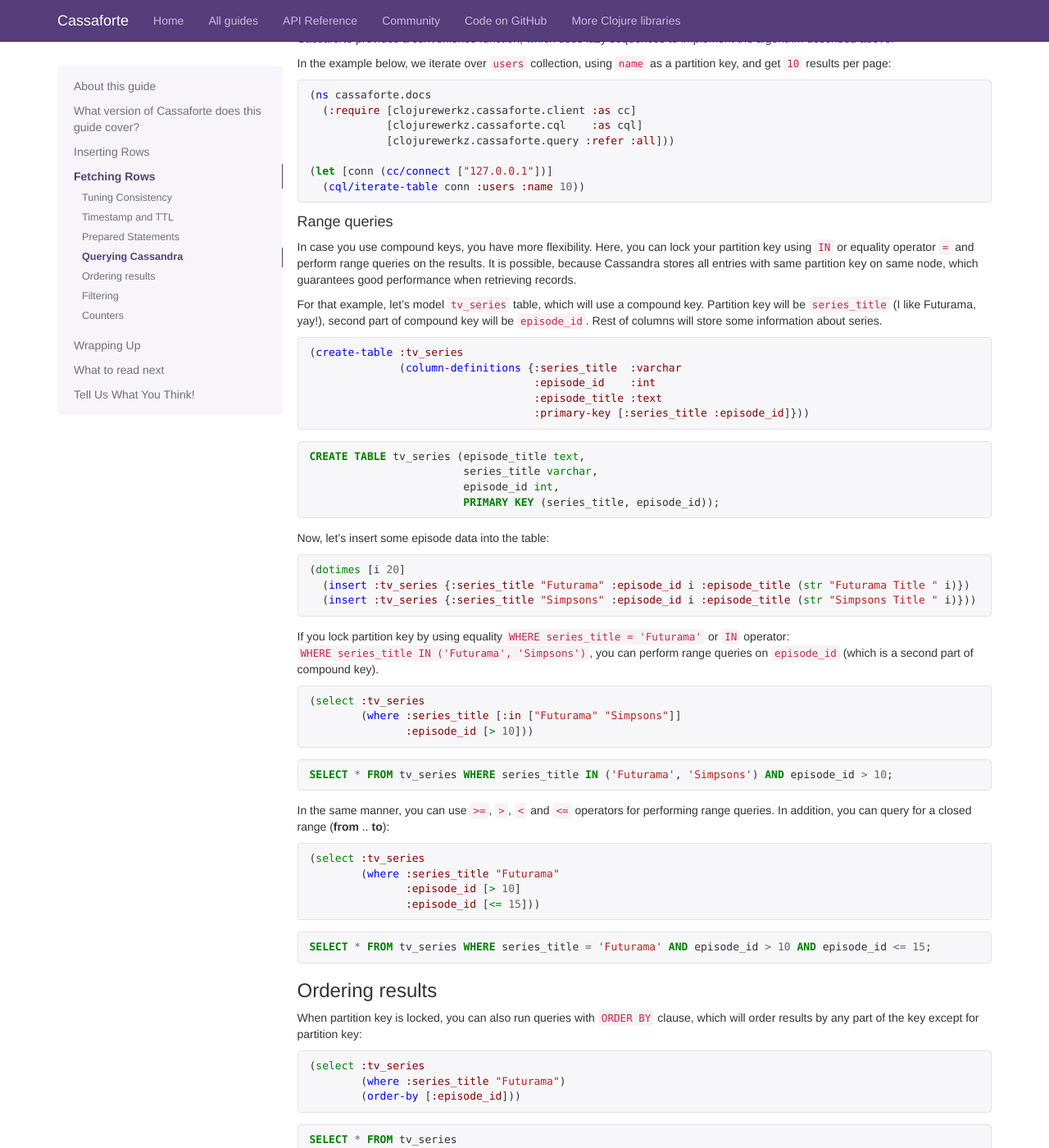
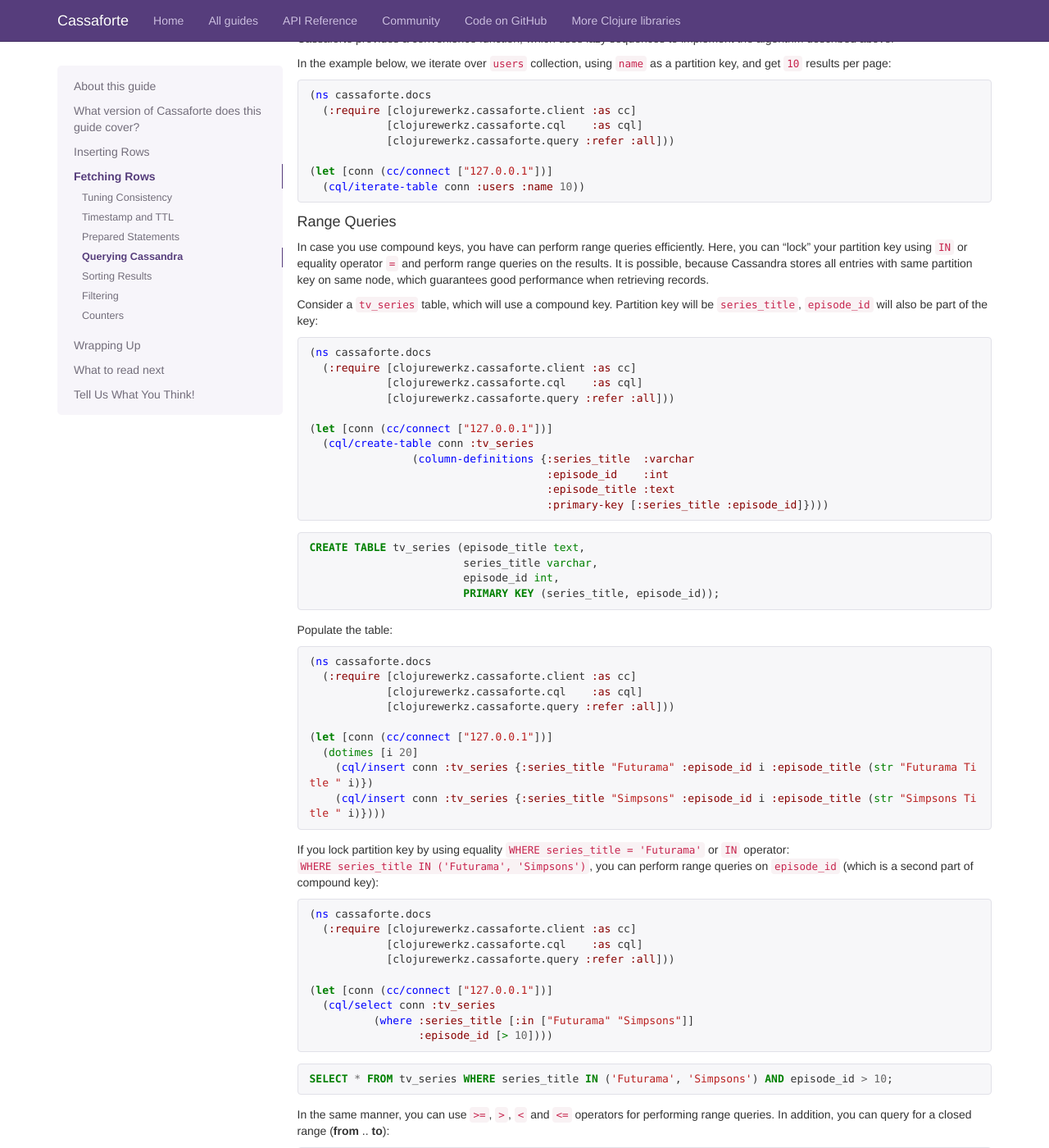
Before and after one commit to clojurewerkz/cassaforte.docs, a Jekyll site: the page built from articles/kv.md, in a window 1280 px wide and 1400 px high, scrolled down 10665 px. Shown: the whole window at 82% size. Built offline with Jekyll 4.4.1, drawn with Linux system fonts in a browser that asks for light colours; some web fonts are replaced; Markdown is read by kramdown in place of the engine named in the settings; some of the changed text lies outside the part shown.

Commit message:
Port the rest of K/V guide for 2.0

````diff
--- a/articles/kv.md
+++ b/articles/kv.md
@@ -700,25 +700,31 @@ as a partition key, and get `10` results per page:
 ```
 
 
-#### Range queries
+#### Range Queries
 
-In case you use compound keys, you have more flexibility. Here, you
-can lock your partition key using `IN` or equality operator `=` and
-perform range queries on the results. It is possible, because
-Cassandra stores all entries with same partition key on same node,
-which guarantees good performance when retrieving records.
+In case you use compound keys, you have can perform range queries
+efficiently. Here, you can "lock" your partition key using `IN` or
+equality operator `=` and perform range queries on the results. It is
+possible, because Cassandra stores all entries with same partition key
+on same node, which guarantees good performance when retrieving
+records.
 
-For that example, let's model `tv_series` table, which will use a
-compound key. Partition key will be `series_title` (I like Futurama,
-yay!), second part of compound key will be `episode_id`. Rest of
-columns will store some information about series.
+Consider a `tv_series` table, which will use a
+compound key. Partition key will be `series_title`, `episode_id` will also be
+part of the key:
 
 ```clj
-(create-table :tv_series
-              (column-definitions {:series_title  :varchar
-                                   :episode_id    :int
-                                   :episode_title :text
-                                   :primary-key [:series_title :episode_id]}))
+(ns cassaforte.docs
+  (:require [clojurewerkz.cassaforte.client :as cc]
+            [clojurewerkz.cassaforte.cql    :as cql]
+            [clojurewerkz.cassaforte.query :refer :all]))
+
+(let [conn (cc/connect ["127.0.0.1"])]
+  (cql/create-table conn :tv_series
+                (column-definitions {:series_title  :varchar
+                                     :episode_id    :int
+                                     :episode_title :text
+                                     :primary-key [:series_title :episode_id]})))
 ```
 
 ```sql
@@ -728,46 +734,67 @@ CREATE TABLE tv_series (episode_title text,
                         PRIMARY KEY (series_title, episode_id));
 ```
 
-Now, let's insert some episode data into the table:
+Populate the table:
 
 ```clj
-(dotimes [i 20]
-  (insert :tv_series {:series_title "Futurama" :episode_id i :episode_title (str "Futurama Title " i)})
-  (insert :tv_series {:series_title "Simpsons" :episode_id i :episode_title (str "Simpsons Title " i)}))
+(ns cassaforte.docs
+  (:require [clojurewerkz.cassaforte.client :as cc]
+            [clojurewerkz.cassaforte.cql    :as cql]
+            [clojurewerkz.cassaforte.query :refer :all]))
+
+(let [conn (cc/connect ["127.0.0.1"])]
+  (dotimes [i 20]
+    (cql/insert conn :tv_series {:series_title "Futurama" :episode_id i :episode_title (str "Futurama Title " i)})
+    (cql/insert conn :tv_series {:series_title "Simpsons" :episode_id i :episode_title (str "Simpsons Title " i)})))
 ```
 
-If you lock partition key by using equality `WHERE series_title = 'Futurama'` or `IN` operator:
-`WHERE series_title IN ('Futurama', 'Simpsons')`, you can perform range queries on `episode_id`
-(which is a second part of compound key).
+If you lock partition key by using equality `WHERE series_title =
+'Futurama'` or `IN` operator: `WHERE series_title IN ('Futurama',
+'Simpsons')`, you can perform range queries on `episode_id` (which is
+a second part of compound key):
 
 ```clj
-(select :tv_series
-        (where :series_title [:in ["Futurama" "Simpsons"]]
-               :episode_id [> 10]))
+(ns cassaforte.docs
+  (:require [clojurewerkz.cassaforte.client :as cc]
+            [clojurewerkz.cassaforte.cql    :as cql]
+            [clojurewerkz.cassaforte.query :refer :all]))
+
+(let [conn (cc/connect ["127.0.0.1"])]
+  (cql/select conn :tv_series
+          (where :series_title [:in ["Futurama" "Simpsons"]]
+                 :episode_id [> 10])))
 ```
 
 ```sql
 SELECT * FROM tv_series WHERE series_title IN ('Futurama', 'Simpsons') AND episode_id > 10;
 ```
 
-In the same manner, you can use `>=`, `>`, `<` and `<=` operators for performing range queries. In addition,
-you can query for a closed range (__from__ .. __to__):
+In the same manner, you can use `>=`, `>`, `<` and `<=` operators for
+performing range queries. In addition, you can query for a closed
+range (__from__ .. __to__):
 
 ```clj
-(select :tv_series
-        (where :series_title "Futurama"
-               :episode_id [> 10]
-               :episode_id [<= 15]))
+(ns cassaforte.docs
+  (:require [clojurewerkz.cassaforte.client :as cc]
+            [clojurewerkz.cassaforte.cql    :as cql]
+            [clojurewerkz.cassaforte.query :refer :all]))
+
+(let [conn (cc/connect ["127.0.0.1"])]
+  (cql/select conn :tv_series
+          (where :series_title "Futurama"
+                 :episode_id [> 10]
+                 :episode_id [<= 15])))
 ```
 
 ```sql
 SELECT * FROM tv_series WHERE series_title = 'Futurama' AND episode_id > 10 AND episode_id <= 15;
 ```
 
-### Ordering results
+### Sorting Results
 
-When partition key is locked, you can also run queries with `ORDER BY` clause, which will order
-results by any part of the key except for partition key:
+When partition key is used in query condition, you can also run
+queries with `ORDER BY` clause, which will order results by any part
+of the key except for the partition key:
 
 ```clj
 (select :tv_series
````
